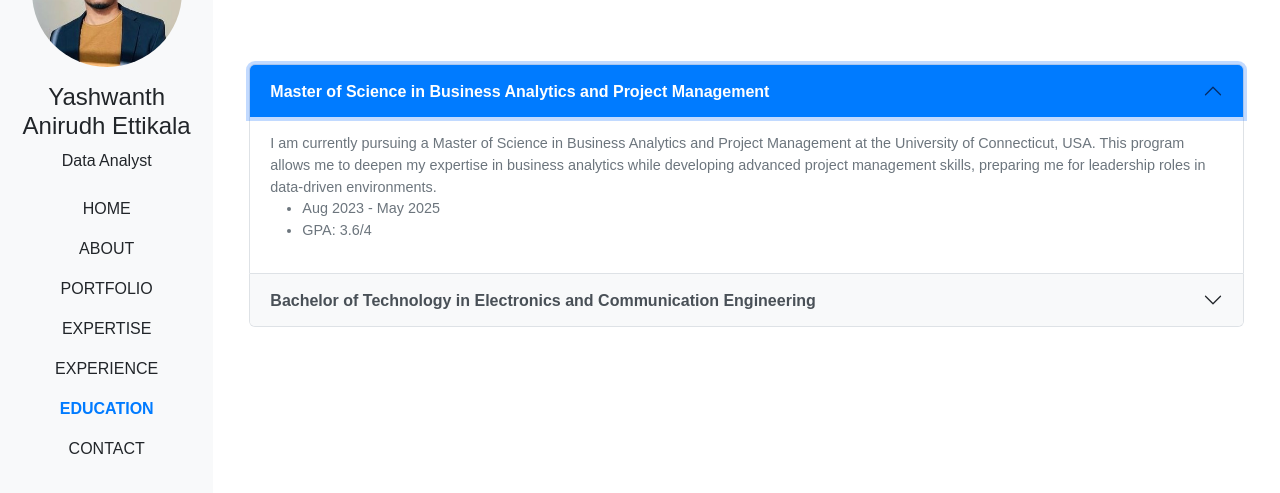
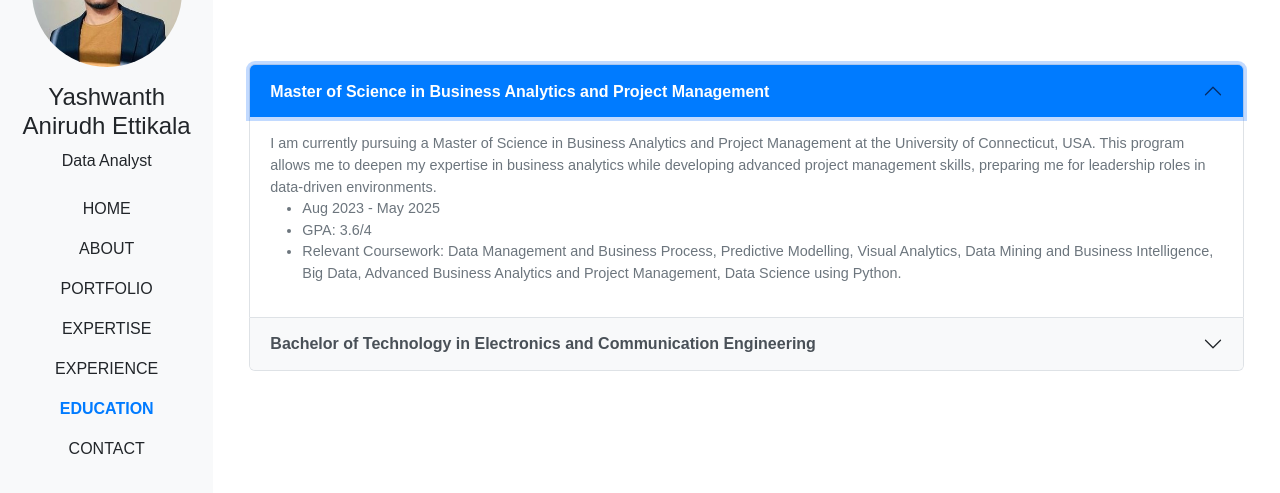
Before and after one commit to YashwanthAnirudh/yash, a plain HTML site: page education.html in a window 1280 px wide. Both pictures are taken after a click on the button 746 px from the left and 198 px from the top of the page. Shown: the part 107-600 px from the top of the page. Drawn offline with nearby package versions, Linux system fonts and the light colour scheme.

Commit message:
Update education.html

```diff
--- a/education.html
+++ b/education.html
@@ -138,6 +138,8 @@
                                     <ul>
                                         <li>Aug 2023 - May 2025</li>
                                         <li>GPA: 3.6/4</li>
+                                        <li>Relevant Coursework: Data Management and Business Process, Predictive Modelling, Visual Analytics, Data Mining and Business Intelligence, Big Data, Advanced Business Analytics and Project Management, Data Science using Python.</li>
+
                                     </ul>
                                 </div>
                             </div>
```
